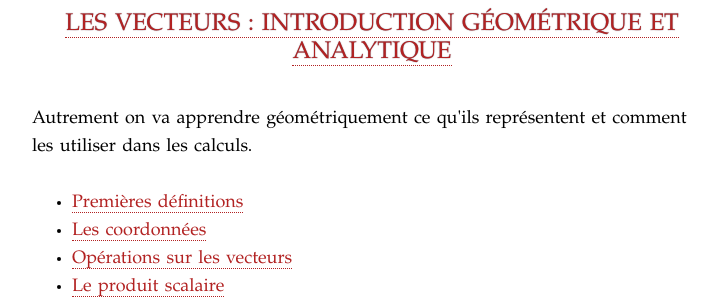
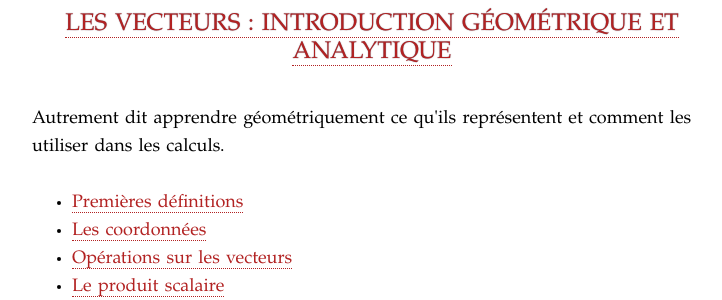
Before and after one commit to IamHenri/notes-maths-tex, a Jekyll site: the page built from index.html, in a window 1280 px wide and 900 px high, scrolled down 3543 px. Shown: the part 150-450 px from the top of the window, without its empty margins (268-990 px from the left). Built offline with Jekyll 4.4.1, drawn with Linux system fonts in a browser that asks for light colours; nearby versions of some CDN libraries; some web fonts are replaced; library files that are not in the unit come from our copies.

Commit message:
update content

```diff
--- a/index.html
+++ b/index.html
@@ -95,7 +95,7 @@ Dans cette section, on repose les bases sainement, en démystifiant un peu toute
 </ul>
 
 <h3><a href="chapitre-7.0-les-vecteurs.html">Les vecteurs : introduction géométrique et analytique  </a></h3>
-<p>Autrement on va apprendre géométriquement ce qu'ils représentent et comment les utiliser dans les calculs.
+<p>Autrement dit apprendre géométriquement ce qu'ils représentent et comment les utiliser dans les calculs.
 </p>
 <ul>
     <li><a href="chapitre-7.1-les-vecteurs-presentation-intuitive-premieres-definitions.html">Premières définitions</a></li>
@@ -123,7 +123,7 @@ Dans cette section, on repose les bases sainement, en démystifiant un peu toute
 <h3>Droites et plans de l'espace</h3>
 <a href="cours-unitaire-2D-3D-plan-droite-du-plan-et-de-l-espace.html">Droites et plans de l'espace version géométrie analytique</a>
 <h3>$\mathbb{R}^{2}$ = le plan</h3>
-<a href="input/le-plan-r2-l-espace-r3.html">Pourquoi dit-on $\mathbb{R}^{2}$ pour le plan et $\mathbb{R}^{3}$ l'espace?</a>
+<a href="le-plan-r2-l-espace-r3.html">Pourquoi dit-on $\mathbb{R}^{2}$ pour le plan et $\mathbb{R}^{3}$ l'espace?</a>
 
 <h3>Les barycentres : construction et utilisation des outils liés</h3>
 <ul>
```
